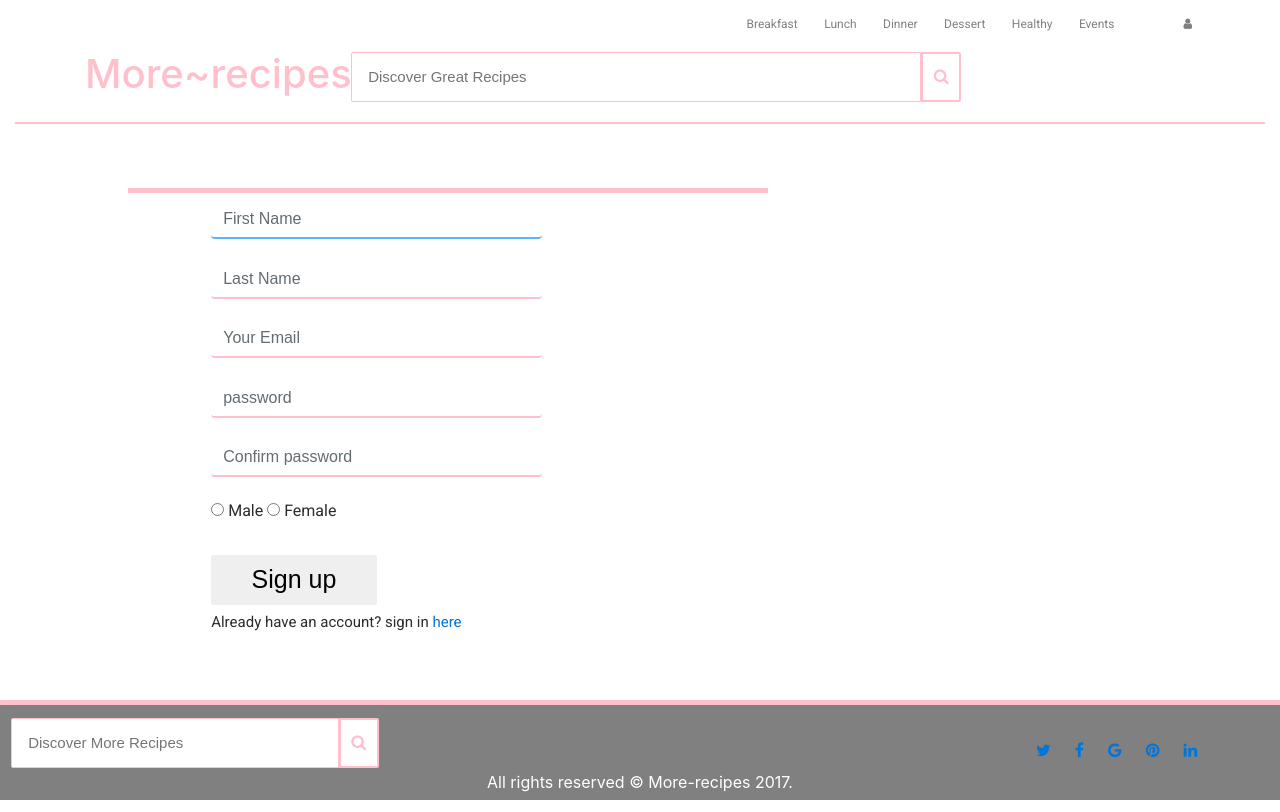
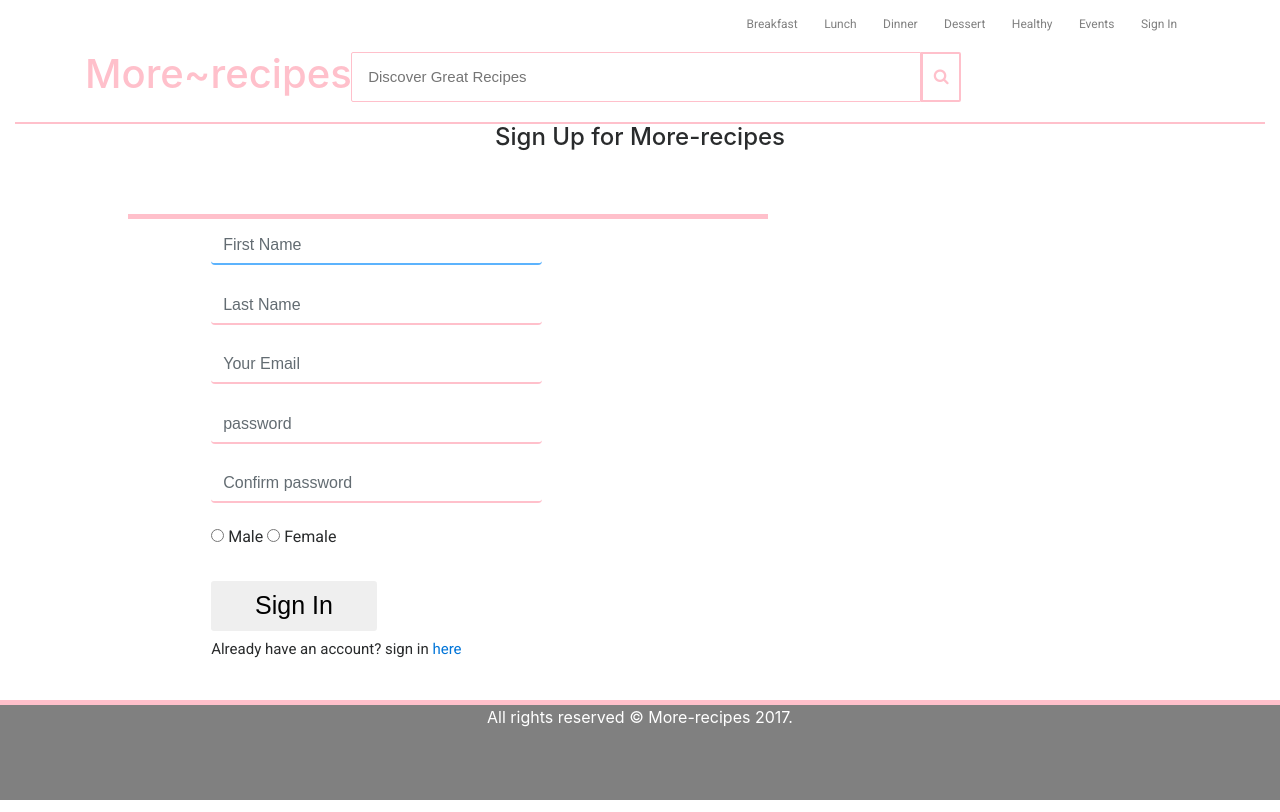
Before and after one commit to Efosaok/More-Recipes, a plain HTML site: page Templates/signup.html in a window 1280 px wide. Drawn offline with nearby package versions, Linux system fonts and the light colour scheme.

Commit message:
refactored signup page

```diff
--- a/Templates/signup.html
+++ b/Templates/signup.html
@@ -23,20 +23,7 @@
                 <li class="upper-links"><a class="links" href="#">Dessert</a></li>
                 <li class="upper-links"><a class="links" href="#">Healthy</a></li>
                 <li class="upper-links"><a class="links" href="#">Events</a></li>
-                <li class="upper-links">
-                    <a class="links" href="#">
-                        <svg class="" width="16px" height="15px" style="overflow: visible;">
-                            <path d="M8.037 17.546c1.487 0 2.417-.93 2.417-2.417H5.62c0 1.486.93 2.415 2.417 2.415m5.315-6.463v-2.97h-.005c-.044-3.266-1.67-5.46-4.337-5.98v-.81C9.01.622 8.436.05 7.735.05 7.033.05 6.46.624 6.46 1.325v.808c-2.667.52-4.294 2.716-4.338 5.98h-.005v2.972l-1.843 1.42v1.376h14.92v-1.375l-1.842-1.42z" fill="#fff"></path>
-                        </svg>
-                    </a>
-                </li>
-                <li class="upper-links dropdown"><a class="links" href="http://clashhacks.in/"><i class="fa fa-user"></i></a>
-                    <ul class="dropdown-menu">
-                        <li class="profile-li"><a class="profile-links" href="#">sign up</a></li>
-                        <li class="profile-li"><a class="profile-links" href="#">sign in</a></li>
-                    </ul>
-                </li>
-            </ul>
+                <li class="upper-links"><a class='links' href="./Sign In">Sign In</a></li>
         </div>
         <div class="row row2">
             <div class="col-sm-2">
@@ -67,13 +54,9 @@
     <a href="#" class="sidenav-links">Dessert</a>
     <a href="#" class="sidenav-links">Healthy</a>
     <a href="#" class="sidenav-links">Events</a>
-    <li class="upper-links dropdown"><a class="links" href="http://clashhacks.in/"><i class="fa fa-user"></i></a>
-        <ul class="dropdown-menu">
-            <li class="profile-li"><a class="profile-links" href="#">sign up</a></li>
-            <li class="profile-li"><a class="profile-links" href="#">sign in</a></li>
-        </ul>
-    </li>
+    <a href="#" class="sidenav-links">Sign In</a>
 </div>
+<h4 class="text-center">Sign Up for More-recipes</h4>
 	<div class="signup-container">
 		<div class="form-container">
 		<div class="row">
@@ -98,8 +81,8 @@
             </label>
             <br />
             <br />
-            <button class="btn btn-sm submit-btn btn-block" type="submit">
-                Sign up</button>
+            <a href="./userdashboard.html"></a><button class="btn btn-sm submit-btn btn-block" type="submit">
+                Sign In</button></a>
                 <div class="tip-signups">
                 	<p class=" tip-signup">Already have an account? sign in <a href="./signin.html">here</a></p>
                 </div>
@@ -109,27 +92,7 @@
 	</div>
 	</div>
 <div class="footer">
-	<div class='search'>
-		<div class="flipkart-navbar-search smallsearch">
-                <div class="row">
-                    <input class="flipkart-navbar-input footer-search" type="" placeholder="Discover More Recipes" name="">
-                    <button class="btn flipkart-navbar-button searchbtn searchbtn-footer">
-                        <i class='fa fa-search'></i>
-                    </button>
-                </div>
-            </div>
-	</div>
-
-	<div class="row footer-one">
-		<a href="#"><div class="col-xs-4 social-media-icons fa fa-twitter"></div></a>
-		<a href="#"><div class="col-xs-4 social-media-icons fa fa-facebook"></div></a>
-		<a href="#"><div class="col-xs-4 social-media-icons fa fa-google"></div></a>
-		<a href="#"><div class="col-xs-4 social-media-icons fa fa-pinterest"></div></a>
-		<a href="#"><div class="col-xs-4 social-media-icons fa fa-linkedin"></div></a>
-	</div>
-
 	<div class="copyright-text"><p class="text-center">All rights reserved &copy; More-recipes 2017.</p></div>
-
 </div>
 </div>
 <script type="text/javascript">
```
